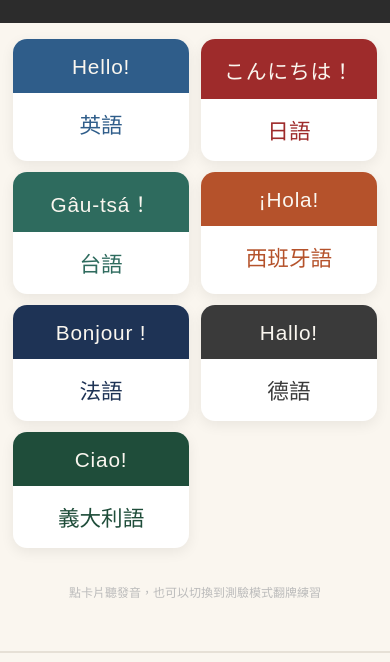
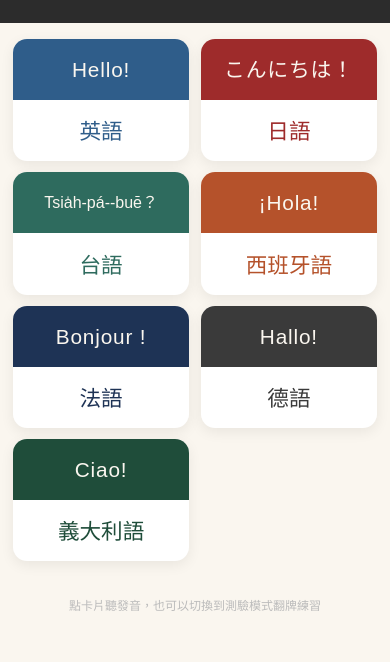
Before and after one commit to jinshuanyu/first-words, a plain HTML site: page index.html in a window 390 px wide. Shown: the part 91-753 px from the top of the page. Drawn offline with Linux system fonts and the light colour scheme; a web font is replaced by a local one.

Commit message:
台語招呼語改 Tsia̍h-pá--buē？（入口頁卡片＋台語頁標題）
- 入口頁卡片招呼語行高固定、不換行；長的招呼語自動縮小字級

Co-Authored-By: Claude Opus 5.5 <noreply@anthropic.com>

```diff
--- a/index.html
+++ b/index.html
@@ -4,7 +4,7 @@
 <meta charset="UTF-8">
 <meta name="viewport" content="width=device-width, initial-scale=1.0">
 <title>First Words 多語言學習卡</title>
-<!-- 芫荽 Iansui：台羅附加符號（Gâu-tsá）和中文才會正常顯示 -->
+<!-- 芫荽 Iansui：台羅附加符號（Tsia̍h-pá--buē）和中文才會正常顯示 -->
 <link rel="preconnect" href="https://fonts.googleapis.com">
 <link rel="preconnect" href="https://fonts.gstatic.com" crossorigin>
 <link href="https://fonts.googleapis.com/css2?family=Iansui&display=swap" rel="stylesheet">
@@ -39,7 +39,9 @@ body{
   background:var(--c);color:#FAF6EF;
   padding:1.3rem 1rem 1.1rem;text-align:center;
   font-size:1.6rem;letter-spacing:0.04em;
+  line-height:2.3rem;white-space:nowrap;   /* 行高固定，招呼語字級不同時卡片一樣高 */
 }
+.lang .top.long{font-size:1.25rem;letter-spacing:0}   /* 比較長的招呼語（台語 Tsia̍h-pá--buē？）縮小一點才排得下一行 */
 .lang .body{padding:0.9rem 1rem 1rem;text-align:center}
 .lang .name{font-size:1.5rem;color:var(--c)}
 
@@ -48,7 +50,8 @@ body{
 @media(max-width:420px){
   .header h1{font-size:1.6rem}
   .grid{grid-template-columns:repeat(2,1fr);gap:0.7rem;padding:1rem 0.8rem}
-  .lang .top{font-size:1.3rem;padding:1rem 0.5rem 0.9rem}
+  .lang .top{font-size:1.3rem;padding:1rem 0.4rem 0.9rem;line-height:1.9rem}
+  .lang .top.long{font-size:1rem}
   .lang .name{font-size:1.35rem}
 }
 @media(prefers-reduced-motion:reduce){*{transition:none!important}}
@@ -107,7 +110,7 @@ body{
 const LANGS = [
   { file:"en.html", hello:"Hello!",      name:"英語",     color:"#2F5D8A" },
   { file:"ja.html", hello:"こんにちは！", name:"日語",     color:"#9E2B2B" },
-  { file:"tw.html", hello:"Gâu-tsá！",   name:"台語",     color:"#2E6B5E" },
+  { file:"tw.html", hello:"Tsia̍h-pá--buē？",   name:"台語",     color:"#2E6B5E" },
   { file:"es.html", hello:"¡Hola!",      name:"西班牙語", color:"#B5522B" },
   { file:"fr.html", hello:"Bonjour !",   name:"法語",     color:"#1E3355" },
   { file:"de.html", hello:"Hallo!",      name:"德語",     color:"#3A3A3A" },
@@ -116,7 +119,7 @@ const LANGS = [
 
 document.getElementById('grid').innerHTML = LANGS.map(l => `
   <a class="lang" href="${l.file}" style="--c:${l.color}">
-    <div class="top">${l.hello}</div>
+    <div class="top${l.hello.length > 12 ? ' long' : ''}">${l.hello}</div>
     <div class="body">
       <div class="name">${l.name}</div>
     </div>
```
Also changed, not shown: tw.html (+2 -2 lines).
